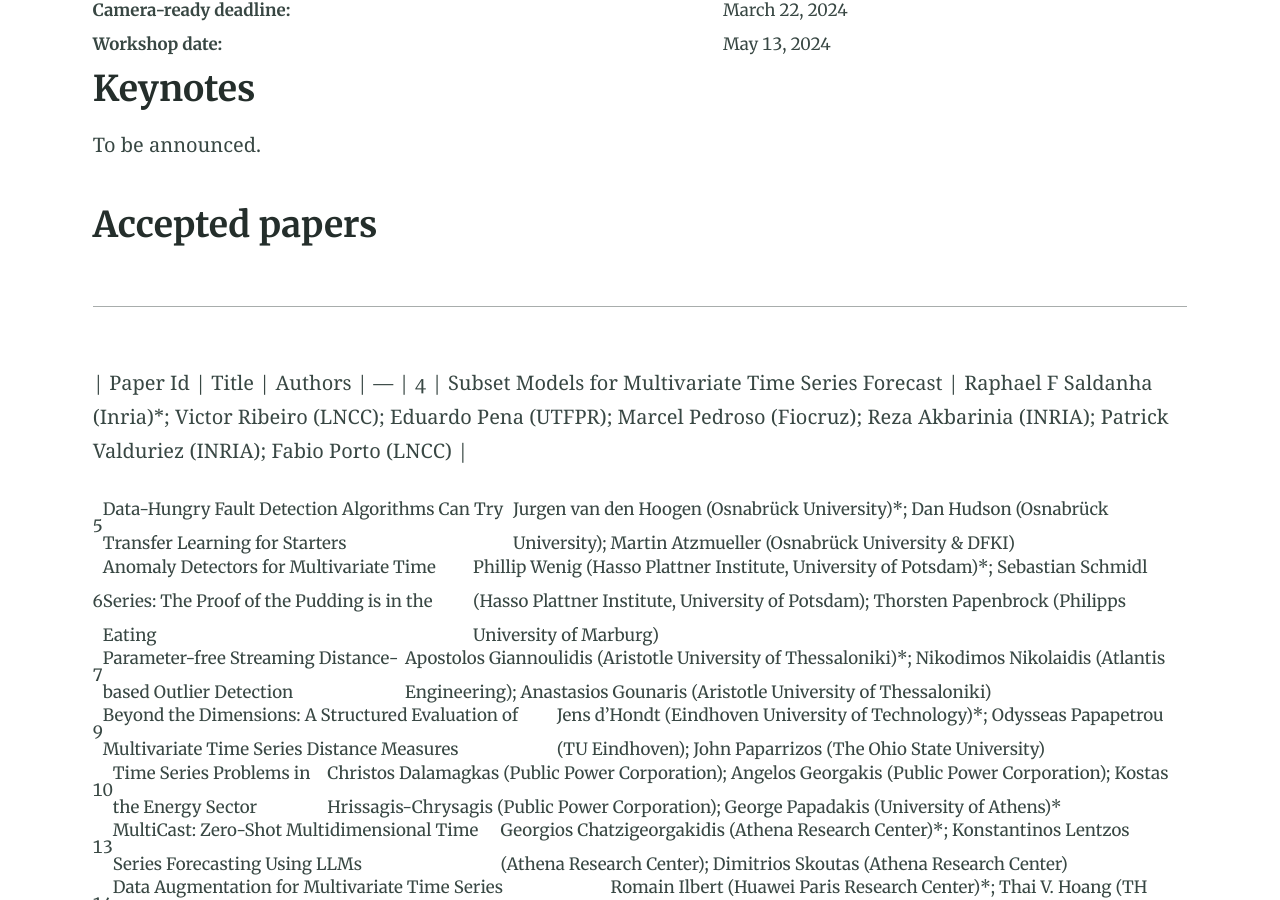
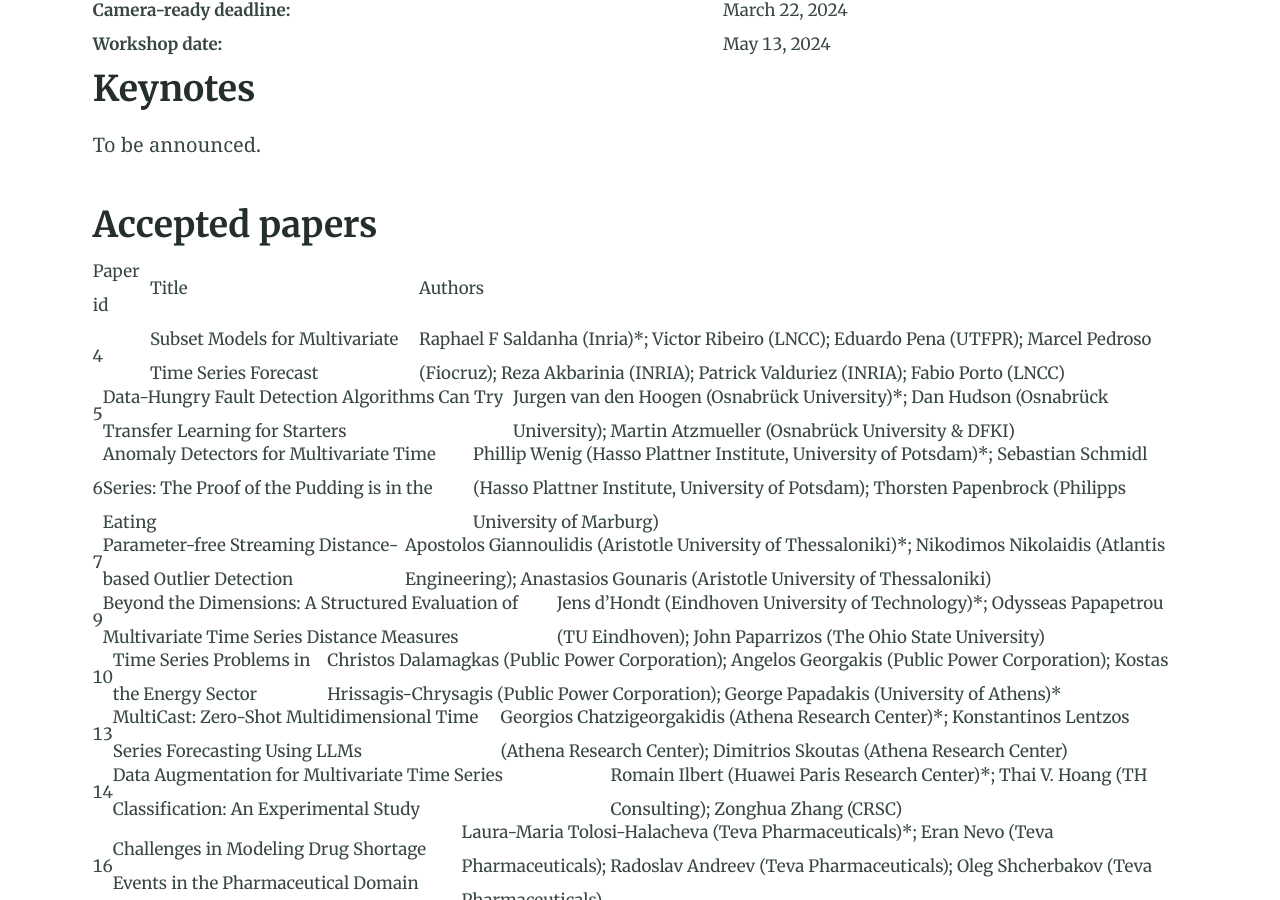
Before and after one commit to multisa2024/multisa2024.icde, a Jekyll site: the page built from index.md, in a window 1280 px wide and 900 px high, scrolled down 2419 px. Built offline with Jekyll 4.4.1, drawn with Linux system fonts in a browser that asks for light colours.

```diff
--- a/index.md
+++ b/index.md
@@ -58,9 +58,8 @@ All deadlines are 11:59PM AoE.
 To be announced.
 
 ## Accepted papers
-----
-| Paper Id | Title | Authors |
----
+
+| Paper id | Title | Authors |
 | 4 | Subset Models for Multivariate Time Series Forecast | Raphael F Saldanha (Inria)*; Victor Ribeiro (LNCC); Eduardo Pena (UTFPR); Marcel Pedroso (Fiocruz); Reza Akbarinia (INRIA); Patrick Valduriez (INRIA); Fabio Porto (LNCC) |
 
 | 5 | Data-Hungry Fault Detection Algorithms Can Try Transfer Learning for Starters | Jurgen van den Hoogen (Osnabrück University)*; Dan Hudson (Osnabrück University); Martin Atzmueller (Osnabrück University & DFKI) |
```
